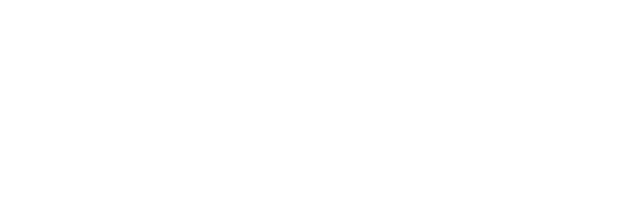
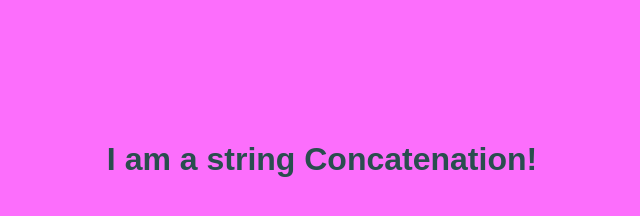
Before and after one commit to Andrewmasih/JS-String-Concatenation, a plain HTML site: page index.html in a window 1280 px wide. Shown: the whole page, without its empty margins (318-958 px from the left). Drawn offline with Linux system fonts and the light colour scheme.

Commit message:
added styling

```diff
--- a/index.html
+++ b/index.html
@@ -7,6 +7,7 @@
     <link href="style.css" rel="stylesheet" type="text/css" />
   </head>
   <body>
+    <h1> I am a string Concatenation! </h1>
     <script src="script.js"></script>
   </body>
 </html>
--- a/script.js
+++ b/script.js
@@ -1,6 +1,8 @@
 let firstString = "I am";
 let secondString = " in love with JavaScript";
+
 let newString = firstString + secondString;
-console.log (newString);
+
+console.log(newString);
 
 /* string concatenation is joining character strings end to end. it joins 2 or more strings, use the '+' operator, the 'concat' method or 'template literals' to jion 2or more strings. */
--- a/style.css
+++ b/style.css
@@ -0,0 +1,12 @@
+body {
+  color: rgb(41, 78, 78);
+  background-color: rgb(252, 110, 252);
+}
+
+h1 {
+  text-align: center;
+  position: relative;
+  top: 120px;
+  font-family: sans-serif;
+
+}
```
